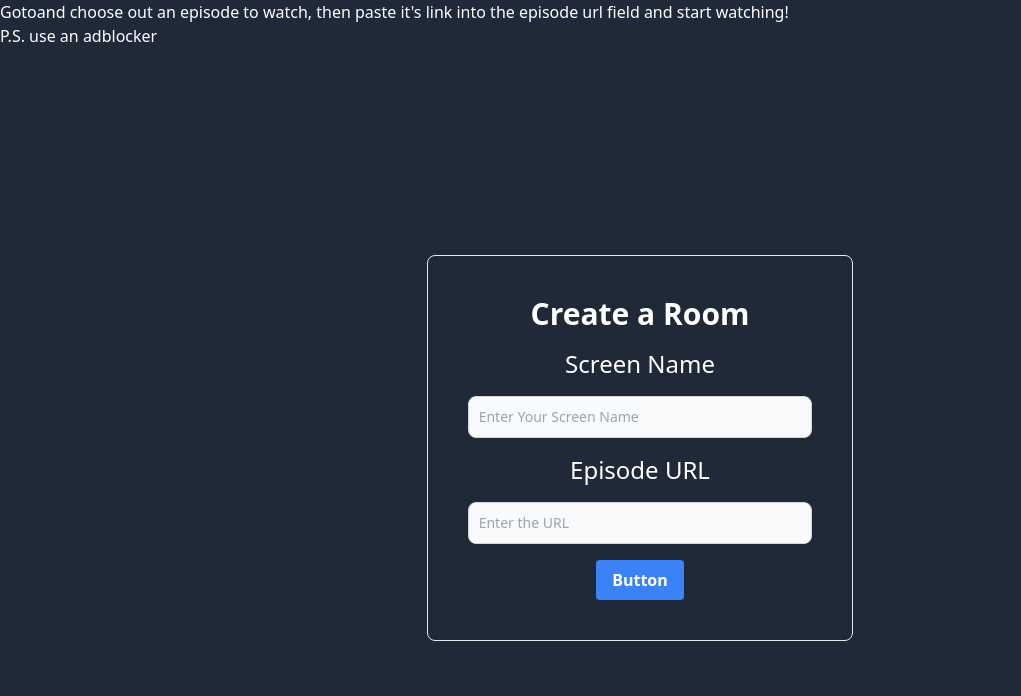
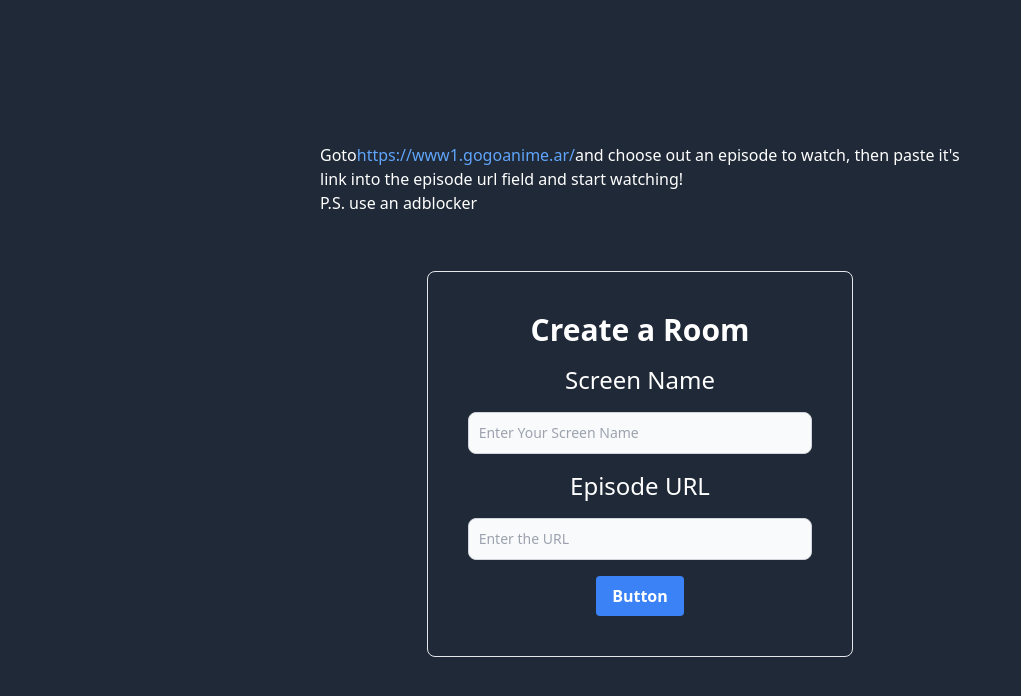
Before and after one commit to Trannosaurus/AnonPlay, a Next.js app: page / in a window 1280 px wide. Shown: the top 696 px of the page, without its empty margins (0-1021 px from the left). Built offline with nearby package versions, Linux system fonts and the light colour scheme.

Commit message:
greeting

```diff
--- a/src/app/page.tsx
+++ b/src/app/page.tsx
@@ -6,14 +6,14 @@ const Home = () => {
 
     return (
     <>
-        <div> Goto
-            <a href="https://www1.gogoanime.ar/"></a>
-            and choose out an episode to watch, then paste it's link into the
-            episode url field and start watching!
-            <br/>
-            P.S. use an adblocker
-        </div>
-        <div className="w-screen flex items-center justify-center h-screen ">
+        <div className="w-screen flex flex-col items-center justify-center space-y-14 h-screen ">
+            <div className="w-1/2"> Goto
+                <a className="text-blue-400" href="https://www1.gogoanime.ar/">https://www1.gogoanime.ar/</a>
+                and choose out an episode to watch, then paste it's link into the
+                episode url field and start watching!
+                <br/>
+                P.S. use an adblocker
+            </div>
             <CreateRoomForm />
         </div>
     </>
```
